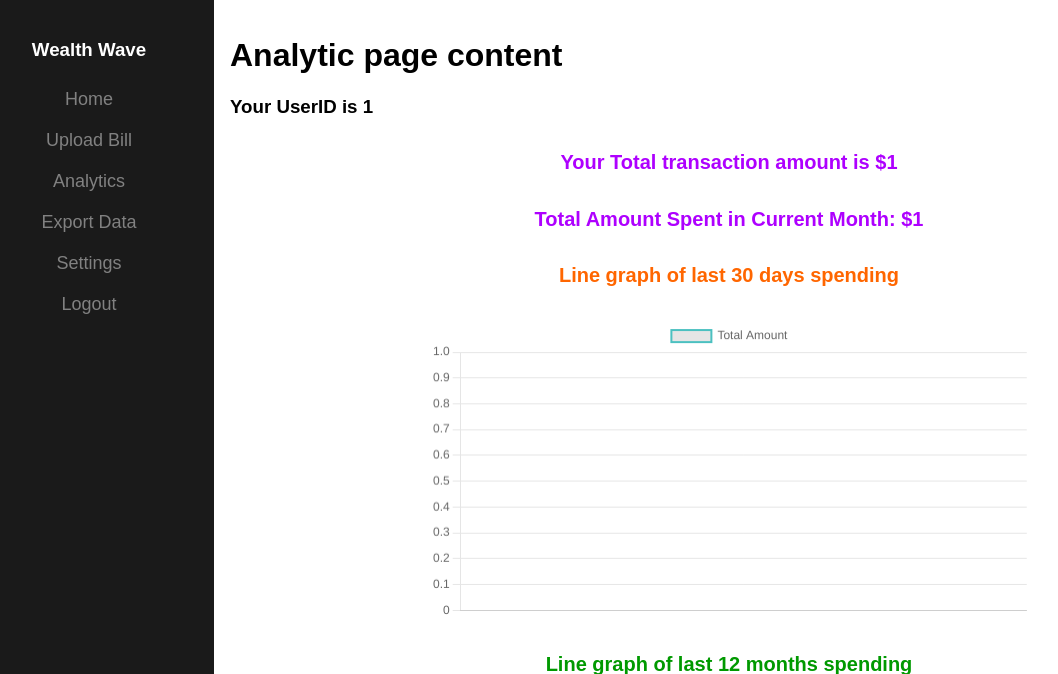
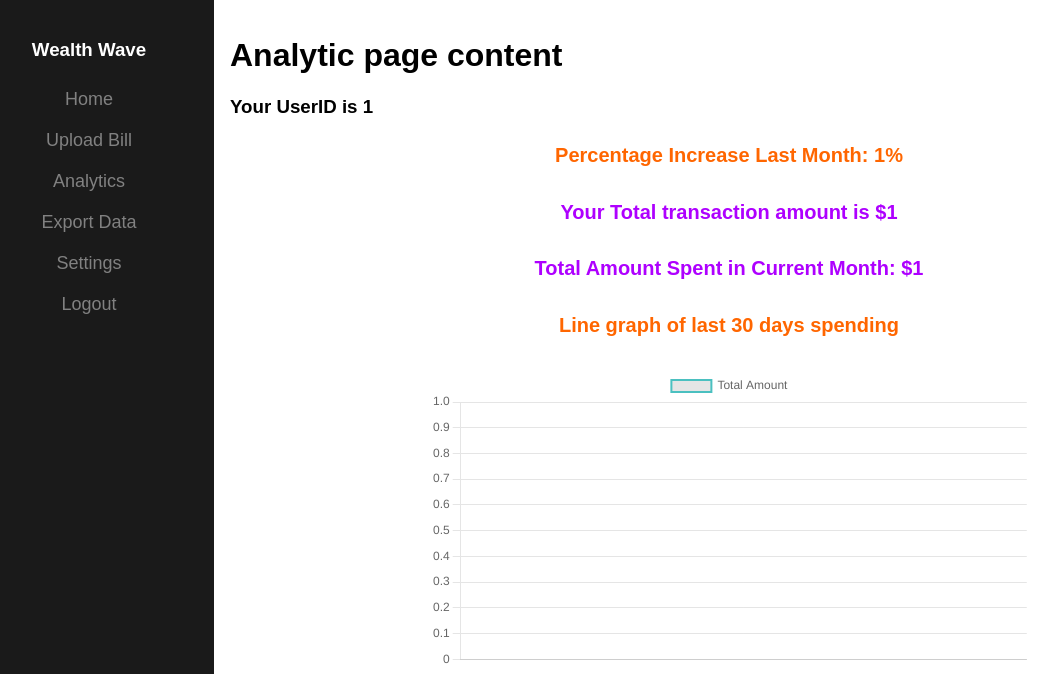
Before and after one commit to vamshinaik309/wealth-wave, a Flask app: template templates/analytics.html in a window 1280 px wide. Shown: the top 674 px of the page, without its empty margins (36-1094 px from the left). Run offline with Flask 2, Linux system fonts and the light colour scheme; the template is opened without the code that fills it: most values are stand-ins (such as "Sample title", 1, 10 or a date in 2020).

Commit message:
added percentage increase also.

```diff
--- a/templates/analytics.html
+++ b/templates/analytics.html
@@ -6,6 +6,17 @@
 {% block content %}
     <h1> Analytic page content</h1>
     <h3>Your UserID is {{ user_id }}</h3>
+
+    <!-- Display Percentage change in last month -->
+    <div style="text-align: center; margin-top: 20px;">
+        {% if percentage_increase_last_month > 0 %}
+        <h4 style="font-size: 20px; color: #ff6600;">Percentage Increase Last Month: {{ percentage_increase_last_month | round(2) }}%</h4>
+        {% elif percentage_increase_last_month < 0 %}
+            <h4 style="font-size: 20px; color: #00ffe1;">Percentage Decrease Last Month: {{ percentage_increase_last_month | round(2) }}%</h4>
+        {% else %}
+            <h4 style="font-size: 20px; color: #ae00ff;">No Percentage Change Last Month</h4>
+        {% endif %}
+    </div>
 
     <!-- Display Your Total transaction amount -->
     <div style="text-align: center; margin-top: 20px;">
```
Also changed, not shown: app1.py (+12 -0 lines).
